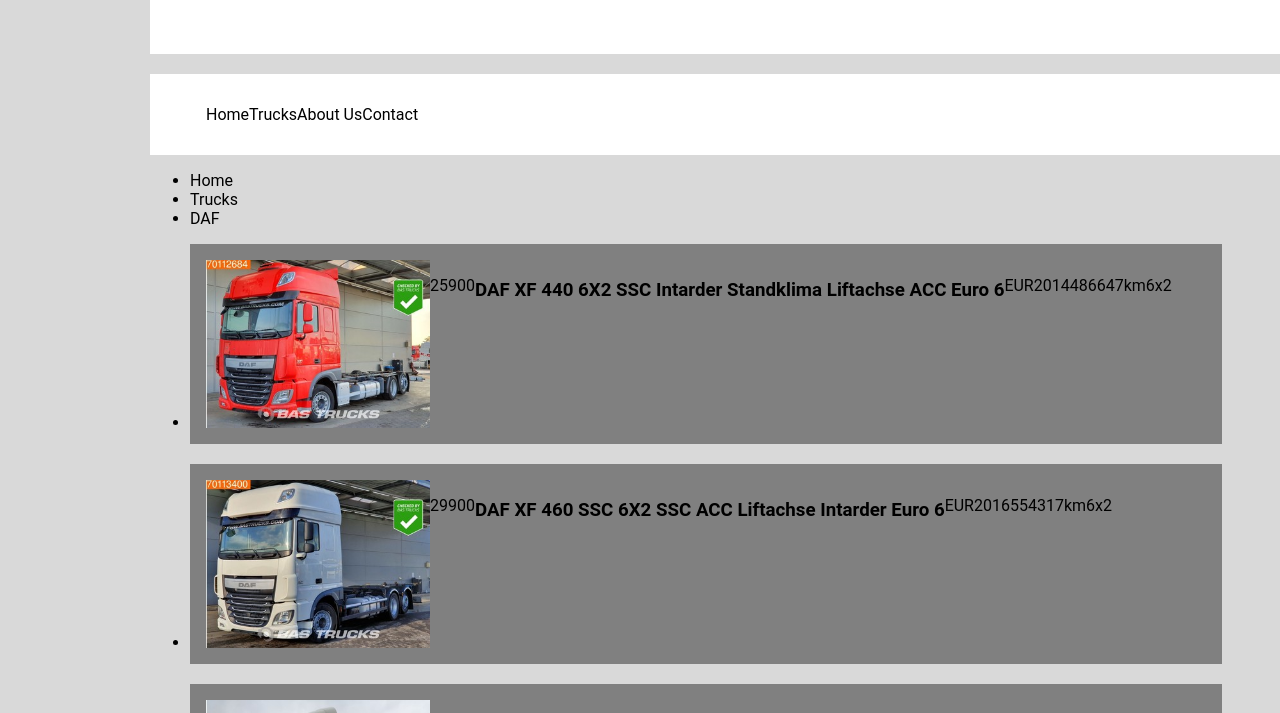
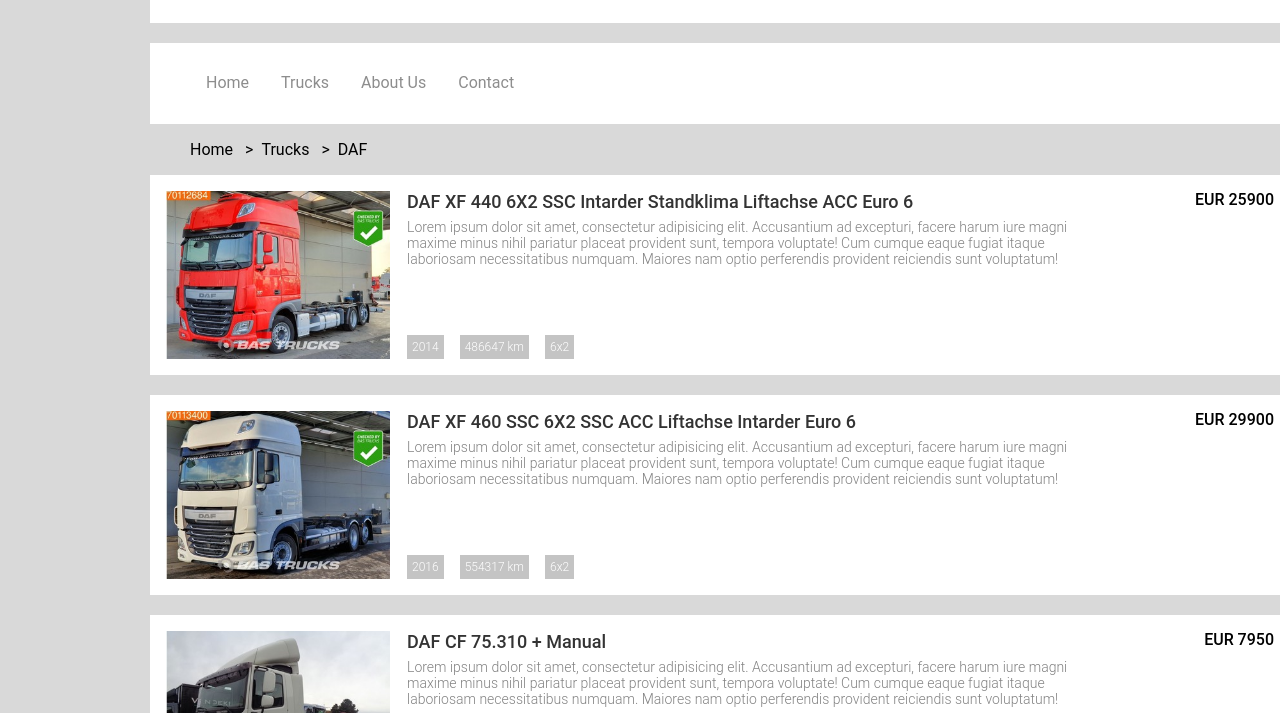
Before and after one commit to shaugsa/marketing-task, a website built with webpack: page src/index.html in a window 1280 px wide. Shown: the part 136-849 px from the top of the page. Built offline with nearby package versions, Linux system fonts and the light colour scheme.

Commit message:
version 1.0

```diff
--- a/src/index.js
+++ b/src/index.js
@@ -48,6 +48,7 @@
         const item = document.createElement('li');
         const link = document.createElement('a');
         link.className = 'nav__link'
+        link.setAttribute('href', '#');
         link.innerHTML = JSON.stringify(dataset.nav[i].text).replace(/"/g, "");
         item.className = 'nav__item'
         item.setAttribute('href', JSON.stringify(dataset.nav[i].href))
@@ -79,47 +80,53 @@
         item.className = 'stock__item';
         const container = document.createElement('div');
         container.className = 'stock__container'
-        let img, title, price, priceCur, year, mileage, mileageMeasure, axleConfiguration;
+        let img, text, title, price, priceCur, year, mileage, mileageMeasure, axleConfiguration;
 
         img = document.createElement('img');
-        img.className = 'stock__img';
+        img.className = 'item__img';
         img.setAttribute('src', `${arr[i]}`);
         img.setAttribute('alt', 'truck page');
 
-        price = document.createElement('p');
-        price.className = 'stock__price text';
-        price.innerHTML = JSON.stringify(data[i].price).replace(/"/g, "");
-
         title = document.createElement('h3');
-        title.className = 'stock__title text';
+        title.className = 'item__title text';
         title.innerHTML = JSON.stringify(data[i].title).replace(/"/g, "");
 
-        priceCur = document.createElement('p')
-        priceCur.className = 'stock__price-cur';
-        priceCur.innerHTML = JSON.stringify(data[i].price_currency).replace(/"/g, "");
+        text = document.createElement('p')
+        text.className = 'item__text text';
+        text.innerHTML = 'Lorem ipsum dolor sit amet, consectetur adipisicing elit. Accusantium ad excepturi, facere harum iure magni maxime minus nihil pariatur placeat provident sunt, tempora voluptate! Cum cumque eaque fugiat itaque laboriosam necessitatibus numquam. Maiores nam optio perferendis provident reiciendis sunt voluptatum!'
+
+        price = document.createElement('p');
+        price.className = 'item__price text';
+        price.innerHTML = JSON.stringify(data[i].price_currency).replace(/"/g, "") + ' ' + JSON.stringify(data[i].price).replace(/"/g, "");
 
         year = document.createElement('p')
-        year.className = 'stock__year text'
+        year.className = 'item__year text'
         year.innerHTML = JSON.stringify(data[i].year).replace(/"/g, "");
 
         mileage = document.createElement('p')
-        mileage.className = 'stock__mileage text'
-        mileage.innerHTML = JSON.stringify(data[i].mileage)
-
-        mileageMeasure = document.createElement('p')
-        mileageMeasure.className = 'stock__mileage-measure';
-        mileageMeasure.innerHTML = JSON.stringify(data[i].mileage_measure).replace(/"/g, "");
+        mileage.className = 'item__mileage text'
+        mileage.innerHTML = JSON.stringify(data[i].mileage).replace(/"/g, "") + ' ' + JSON.stringify(data[i].mileage_measure).replace(/"/g, "");
 
         axleConfiguration = document.createElement('p')
-        axleConfiguration.className = 'stock__axle-configuration'
+        axleConfiguration.className = 'item__axle-configuration text'
         axleConfiguration.innerHTML = JSON.stringify(data[i].axle_configuration).replace(/"/g, "");
 
-        container.append(img, price, title, priceCur, year, mileage, mileageMeasure, axleConfiguration)
-        item.append(container)
+        const truckInfo = document.createElement('div')
+        truckInfo.className = 'item__truck-info'
+        truckInfo.append(title, text)
+
+        const techInfo = document.createElement('div')
+        techInfo.className = 'item__tech-info'
+        techInfo.append( year, mileage, axleConfiguration)
+
+        const priceInfo = document.createElement('div')
+        priceInfo.className = 'item__price-info'
+        priceInfo.append(price)
+
+        container.append( truckInfo, priceInfo, techInfo)
+        item.append(img, container)
         stockList.append(item)
     }
 }
 
-
-
 stockGetItem()
--- a/src/index.scss
+++ b/src/index.scss
@@ -20,7 +20,8 @@
         font-size: 1.375rem;
         color: #333;
         margin-bottom: 20px;
-        font-weight: bold   ;
+        font-weight: bold;
+        line-height: 21px;
     }
     &__nav {
         background-color: #fff;
@@ -29,22 +30,122 @@
             display: flex;
             list-style: none;
         }
+        .nav__item {
+            font-size: 1rem;
+            font-weight: 400;
+            line-height: 18.75px;
+            margin-right: 32px;
+        }
+        a {
+            text-decoration: none;
+            color: #8D8D8D;
+        }
+    }
+    &__breadcrumbs {
+
+        .breadcrumbs__list {
+            display: flex;
+            list-style: none;
+        }
+
+        .breadcrumbs__item {
+            margin-right: 0.5rem;
+
+            &:after {
+                content: '>';
+                margin-left: 0.75rem;
+            }
+
+            &:last-child:after {
+                content: ' ';
+            }
+        }
     }
 }
 
 
 
 .stock {
+    width: 100%;
+
+    .text {
+        padding: 0;
+        margin: 0;
+    }
+
     &__container {
-        width: 1000px;
-        background: grey;
+        width: 100%;
+        position: relative;
+        display: flex;
+    }
+
+    &__list {
+        list-style: none;
+        padding: 0;
+    }
+
+    &__item {
+        display: flex;
+        background-color: #fff;
         margin-bottom: 20px;
-        display: flex;
         padding: 16px;
     }
 
-    &__img {
-        width: 224px;
-        height: 168px;
+    .item {
+        &__img {
+            width: 224px;
+            height: 168px;
+            margin-right: 17px;
+        }
+
+        &__truck-info {
+            width: 700px;
+        }
+
+        &__price-info {
+            position: absolute;
+            display: flex;
+            right: 0;
+            font-size: 1rem;
+            font-weight: 500;
+            line-height: 18.75px;
+        }
+
+        &__title {
+            font-size: 1.125rem;
+            font-weight: 500;
+            line-height: 21px;
+            color: #333;
+            margin-bottom: 7px;
+        }
+
+        &__text {
+            font-size: .875rem;
+            color: #828282;
+            font-weight: 300;
+            line-height: 16px;
+        }
+
+        &__tech-info {
+            display: flex;
+            position: absolute;
+            bottom: 0;
+            p {
+                margin-right: 16px;
+                padding: 5px;
+                background-color: #C4C4C4;
+                color: #fff;
+                font-size: 0.75rem;
+                font-weight: 300;
+                line-height: 14px;
+                text-align: center;
+            }
+        }
+
+        &__item {
+
+        }
     }
+
+
 }
```
Also changed, not shown: dist/02721d2c01caa8db5048e2ca838bf8b1.jpg (added), dist/2647190e21763fd07a631814a1fa5be0.jpg (added), dist/4c664e74fbf1789e75d1767816731308.jpg (added), dist/8784f8784f02785a80773f1d51d23532.jpg (added), dist/cd262bc455b6ec353ff280cbde7176df.jpg (added), dist/dcfa67834718b6c84957bc21f01d1bb7.jpg (added), dist/index.html, 5 other files.
